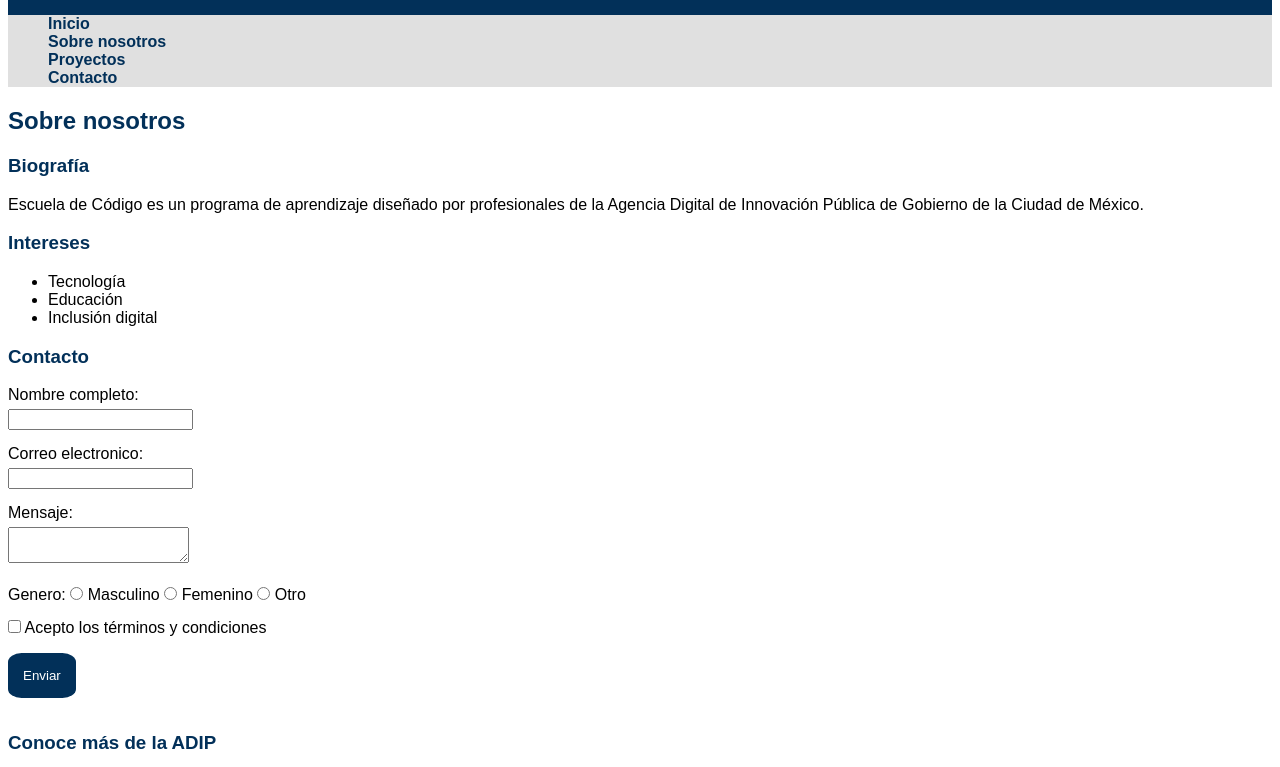
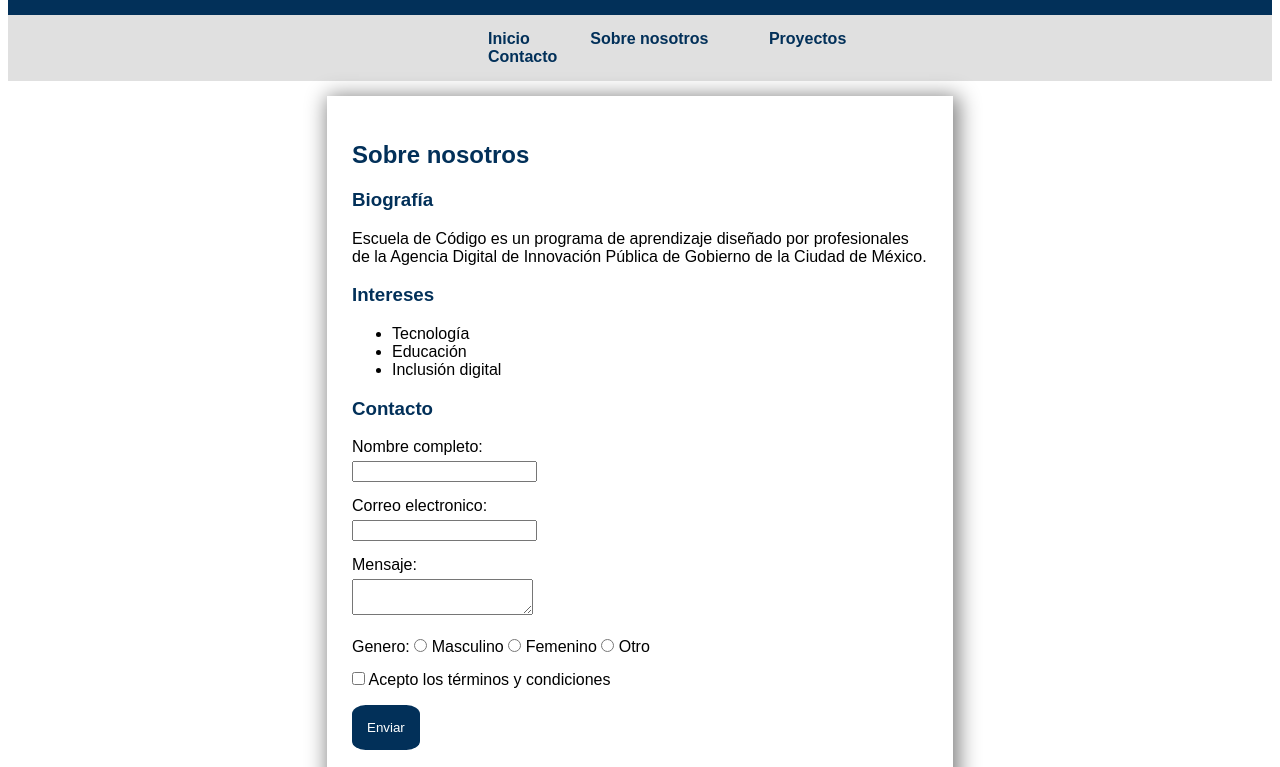
Before and after one commit to alonsomg1/Desarrollo_web, a plain HTML site: page Actividad_html/index.html in a window 1280 px wide. Shown: the part 90-857 px from the top of the page. Drawn offline with Linux system fonts and the light colour scheme.

Commit message:
Modificar Actividad html

```diff
--- a/Actividad_html/style.css
+++ b/Actividad_html/style.css
@@ -20,6 +20,7 @@
 /* Estilos del nav*/
     nav{
         background-color: #E0E0E0;
+        padding: 15px 30vw;
     }
     nav a{
         text-decoration: none;
@@ -30,7 +31,17 @@
         list-style-type: none;
         margin: 0;
     }
+    nav li{
+        display: inline-block;
+        margin-left: 7vh;
+    }
 /* Estilos del main*/
+    main{
+        padding: 25px 25px;
+        width: 45vw;
+        margin: 15px auto;
+        box-shadow: 3px 3px 20px 3px gray;
+    }
     main h2, main h3{
             color: #023059;
         }
```
